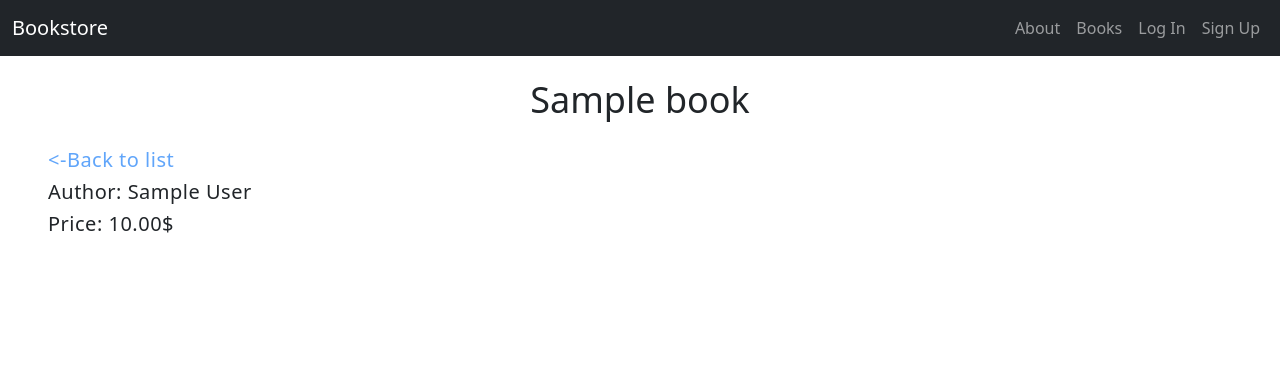
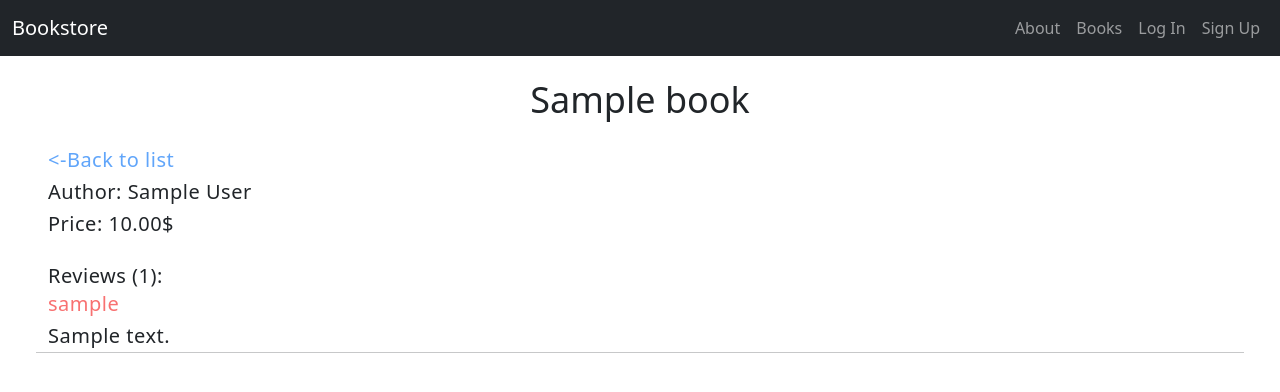
Before and after one commit to alagakin/django_studying_books, a Django app: page /books/00000000-0000-0000-0000-000000000001/ in a window 1280 px wide. Shown: the top 392 px of the page. Run offline with Django 4.2, Linux system fonts and the light colour scheme; tables that the repository leaves empty hold one stand-in row (values such as "Sample post"); parts of the project's set-up code (start-up, migrations or seed data) failed here and were passed over; some libraries are stand-ins or nearby versions.

Commit message:
showing reviews

```diff
--- a/templates/books/book_detail.html
+++ b/templates/books/book_detail.html
@@ -3,9 +3,22 @@
 {% block title %} {{ book.title }} {% endblock title %}
 {% block h1 %} {{ book.title }} {% endblock h1 %}
 {% block content %}
-    <a href="{% url 'book_list' %}" class="text-blue-400 text-underline"><-Back to list</a>
+    <a href="{% url 'book_list' %}" class="text-blue-400 text-underline"
+       xmlns="http://www.w3.org/1999/html"><-Back to list</a>
     <div class="">
         <p>Author: {{ book.author }}</p>
         <p>Price: {{ book.price }}$</p>
     </div>
+    <div class="mt-4">
+        <div>
+            <h2>Reviews ({{ book.reviews.all.count }}):</h2>
+            {% for review in book.reviews.all %}
+                <div>
+                    <span class="text-red-400">{{ review.author }}</span>
+                    <p>{{ review }}</p>
+                </div>
+                <hr>
+            {% endfor %}
+        </div>
+    </div>
 {% endblock content %}
```
